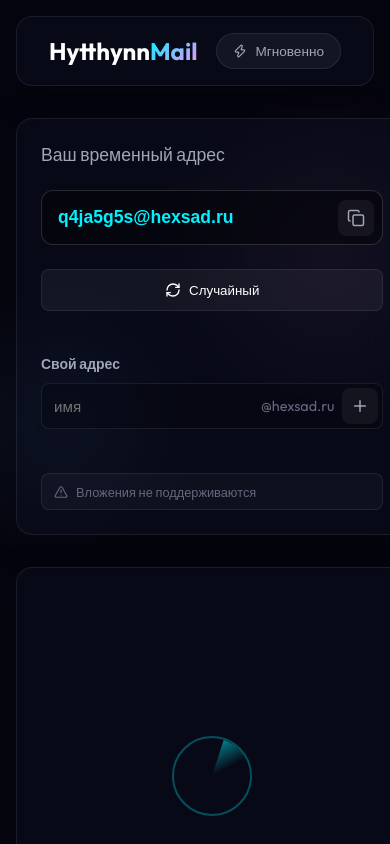
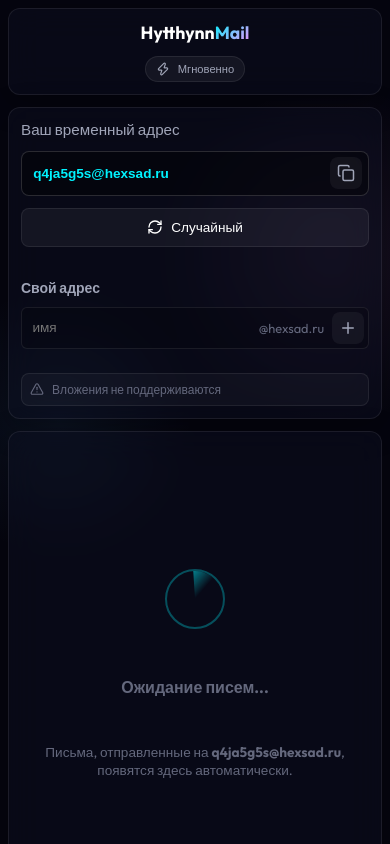
Before and after one commit to hytthynn/temp_mail, a Next.js app: page / in a window 390 px wide. Shown: the top 844 px of the page. Built offline with nearby package versions, Linux system fonts and the light colour scheme.

Commit message:
feat: full mobile responsive design for all breakpoints

```diff
--- a/src/app/components.css
+++ b/src/app/components.css
@@ -482,3 +482,257 @@
     min-height: 600px;
   }
 }
+
+/* Tablet */
+@media (max-width: 768px) {
+  .container {
+    padding: 0.75rem;
+    gap: 1rem;
+  }
+
+  .header {
+    flex-direction: column;
+    gap: 0.75rem;
+    padding: 1rem;
+  }
+
+  .header h1 {
+    font-size: 1.3rem;
+  }
+
+  .header-badges {
+    gap: 0.5rem;
+  }
+
+  .badge {
+    padding: 0.35rem 0.75rem;
+    font-size: 0.75rem;
+  }
+
+  .layout-grid {
+    gap: 1rem;
+  }
+
+  .mailbox-manager {
+    padding: 1rem;
+    gap: 1rem;
+    height: auto;
+  }
+
+  .address-input {
+    font-size: 0.95rem;
+  }
+
+  .email-item {
+    padding: 0.75rem;
+    gap: 0.75rem;
+  }
+
+  .email-item-icon {
+    width: 36px;
+    height: 36px;
+  }
+
+  .email-item:hover {
+    transform: none;
+  }
+
+  .inbox-header {
+    padding: 1rem;
+  }
+
+  .inbox-header h2 {
+    font-size: 1.1rem;
+  }
+
+  .emails-container {
+    padding: 0.75rem;
+  }
+
+  .viewer-header {
+    flex-direction: column;
+    gap: 0.75rem;
+    padding: 1rem;
+  }
+
+  .email-meta {
+    padding: 1rem;
+  }
+
+  .email-title {
+    font-size: 1.2rem;
+  }
+
+  .text-content-wrapper {
+    padding: 1rem;
+    font-size: 0.85rem;
+  }
+
+  .empty-state {
+    padding: 2rem 1rem;
+    text-align: center;
+  }
+
+  .scanner-animation {
+    width: 60px;
+    height: 60px;
+  }
+}
+
+/* Mobile */
+@media (max-width: 480px) {
+  .container {
+    padding: 0.5rem;
+    gap: 0.75rem;
+  }
+
+  .header {
+    padding: 0.75rem;
+    border-radius: 12px;
+  }
+
+  .logo-area h1 {
+    font-size: 1.1rem;
+  }
+
+  .badge {
+    padding: 0.3rem 0.6rem;
+    font-size: 0.7rem;
+    border-radius: 16px;
+  }
+
+  .layout-grid {
+    gap: 0.75rem;
+  }
+
+  .mailbox-manager {
+    padding: 0.75rem;
+    gap: 0.75rem;
+    border-radius: 12px;
+  }
+
+  .mailbox-manager h3 {
+    font-size: 0.95rem;
+  }
+
+  .active-address-box {
+    padding: 0.35rem;
+    border-radius: 8px;
+  }
+
+  .address-input {
+    font-size: 0.85rem;
+    padding: 0.35rem;
+  }
+
+  .icon-button {
+    width: 32px;
+    height: 32px;
+  }
+
+  .btn-secondary {
+    padding: 0.6rem;
+    font-size: 0.85rem;
+  }
+
+  .custom-input-group {
+    border-radius: 6px;
+  }
+
+  .custom-input-group input {
+    font-size: 0.85rem;
+    padding: 0.4rem;
+  }
+
+  .domain-suffix {
+    font-size: 0.8rem;
+  }
+
+  .unsupported-notice {
+    padding: 0.5rem;
+    font-size: 0.75rem;
+    margin-top: 0.75rem;
+  }
+
+  .inbox-section {
+    border-radius: 12px;
+    min-height: 500px;
+  }
+
+  .email-item {
+    padding: 0.6rem;
+    gap: 0.6rem;
+    border-radius: 8px;
+  }
+
+  .email-item-icon {
+    width: 32px;
+    height: 32px;
+  }
+
+  .email-item-icon svg {
+    width: 16px;
+    height: 16px;
+  }
+
+  .email-sender {
+    font-size: 0.85rem;
+  }
+
+  .email-time {
+    font-size: 0.7rem;
+  }
+
+  .email-subject {
+    font-size: 0.85rem;
+  }
+
+  .email-preview {
+    font-size: 0.8rem;
+  }
+
+  .viewer-header {
+    padding: 0.75rem;
+    border-radius: 12px 12px 0 0;
+  }
+
+  .btn-icon-text {
+    font-size: 0.85rem;
+    padding: 0.4rem;
+  }
+
+  .toggle-btn {
+    padding: 0.3rem 0.6rem;
+    font-size: 0.8rem;
+  }
+
+  .email-meta {
+    padding: 0.75rem;
+  }
+
+  .email-title {
+    font-size: 1rem;
+    margin-bottom: 0.75rem;
+  }
+
+  .meta-item {
+    font-size: 0.8rem;
+  }
+
+  .email-body-container {
+    border-radius: 0 0 12px 12px;
+  }
+
+  .text-content-wrapper {
+    padding: 0.75rem;
+    font-size: 0.8rem;
+  }
+
+  .empty-state h3 {
+    font-size: 1rem;
+  }
+
+  .empty-state p {
+    font-size: 0.85rem;
+  }
+}
```
